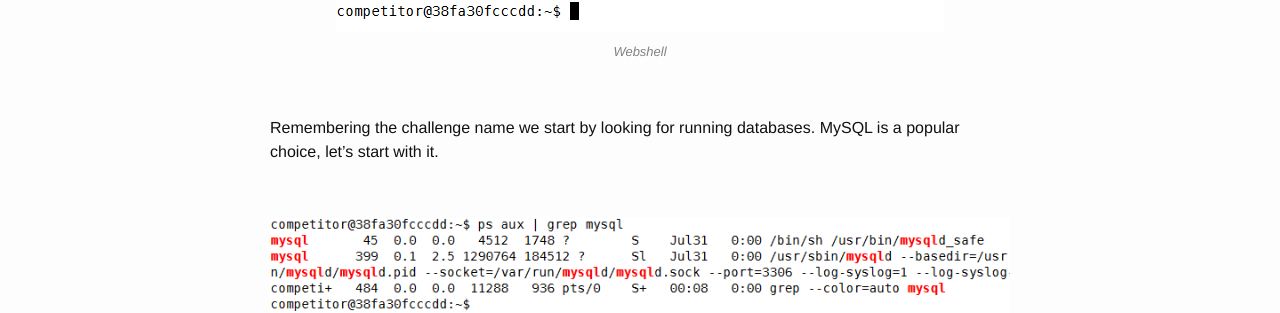
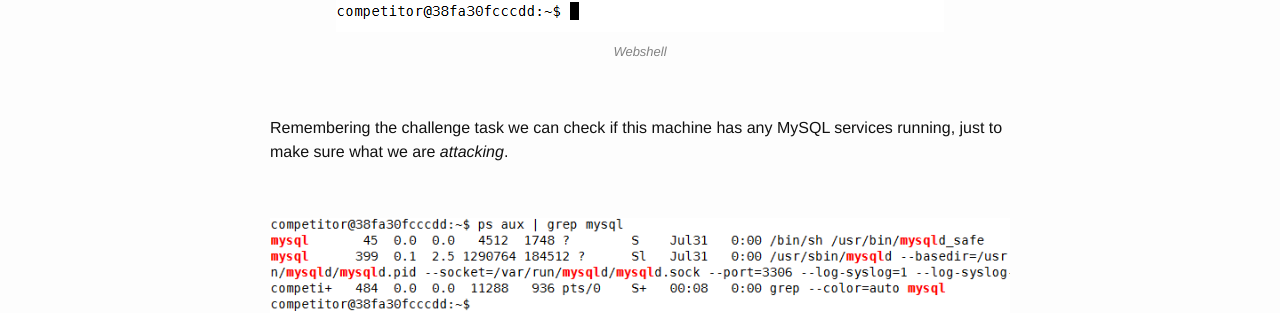
Before and after one commit to stepMode/stepmode.github.io, a Jekyll site: the page built from _posts/2018-08-01-ryans-ctf-levels-5-to-8.md, in a window 1280 px wide. Shown: the part 1420-1733 px from the top of the page. Built offline with Jekyll 4.4.1, drawn with Linux system fonts in a browser that asks for light colours.

Commit message:
rephrase

```diff
--- a/_posts/2018-08-01-ryans-ctf-levels-5-to-8.md
+++ b/_posts/2018-08-01-ryans-ctf-levels-5-to-8.md
@@ -29,7 +29,7 @@ The task provides us with an URL and login credentials. After accessing the page
 
 <br>
 
-Remembering the challenge name we start by looking for running databases. MySQL is a popular choice, let's start with it.
+Remembering the challenge task we can check if this machine has any MySQL services running, just to make sure what we are *attacking*.
 
 
 <br>
```
